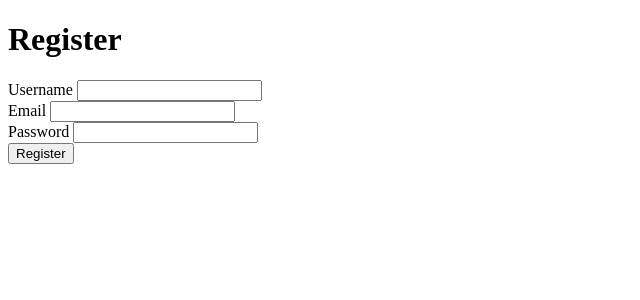
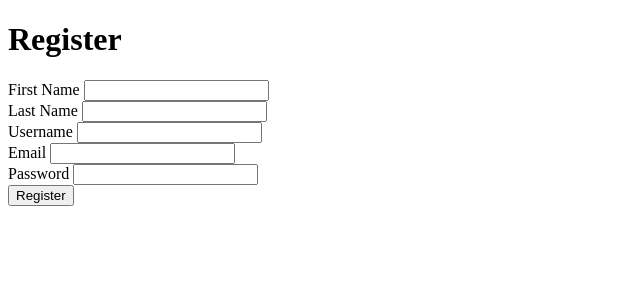
Before and after one commit to eduard-balamatiuc/financial-tracker-app, a Flask app: template back/templates/register.html in a window 1280 px wide. Shown: the top 300 px of the page, without its empty margins (0-640 px from the left). Run offline with Flask 3, Linux system fonts and the light colour scheme; the template is opened without the code that fills it: values that come from a table or form of the project are taken from there, others are empty.

Commit message:
update user information

```diff
--- a/back/routes/user_routes.py
+++ b/back/routes/user_routes.py
@@ -14,7 +14,10 @@ from wtforms.validators import DataRequired, Email, EqualTo
 user_routes = Blueprint("user_routes", __name__)
 salt = b'$2b$12$6HZE54Ds61FGKBTVFUFZIO'
 print(salt)
+
 class RegistrationForm(FlaskForm):
+    first_name = StringField('First Name', validators=[DataRequired()])
+    last_name = StringField('Last Name', validators=[DataRequired()])
     user_name = StringField('Username', validators=[DataRequired()])
     email = StringField('Email', validators=[DataRequired(), Email()])
     password = PasswordField('Password', validators=[DataRequired(), EqualTo('confirm', message='Passwords must match')])
@@ -24,20 +27,28 @@ class RegistrationForm(FlaskForm):
 @user_routes.route('/register', methods=['GET', 'POST'])
 def register():
     form = RegistrationForm()
-    data = form.data
-    existing_user = User.query.filter_by(user_name=data['user_name']).first()
-    print(f"existing_user:", existing_user)
-    if existing_user is None:
-        password = data['password'].encode('utf-8')
-        password_hash = User.set_password(password)
-        new_user = User(user_ID = 3, user_name=data['user_name'], email=data['email'], password_hash=password_hash)
-        db.session.add(new_user)
-        db.session.commit()
-        print('User added successfully')
-    else:
-        print('User already exists')
+    if request.method == 'POST':
+        data = form.data
+        existing_user = User.query.filter_by(user_name=data['user_name']).first()
+        if existing_user is None:
+            print('data:', data)
+            password = data['password'].encode('utf-8')
+            password_hash = User.set_password(password)
+            new_user = User(
+                first_name=data['first_name'],
+                last_name=data['last_name'],
+                user_name=data['user_name'],
+                email=data['email'],
+                password_hash=password_hash
+            )
+            print(f"this is the new user: {new_user}")
+            db.session.add(new_user)
+            db.session.commit()
+            return jsonify({'message': 'User registered successfully!'}), 201
+        else:
+            return jsonify({'message': 'User already exists'}), 400
 
-    return jsonify({'message': 'User registered successfully!'}), 201
+    return render_template('register.html', form=form)
 
 
 @user_routes.route('/login', methods=['GET', 'POST'])
--- a/back/templates/register.html
+++ b/back/templates/register.html
@@ -7,6 +7,12 @@
     <h1>Register</h1>
     <form method="POST" action="{{ url_for('main_routes.user_routes.register') }}">
         {{ form.csrf_token }}
+        <label for="first_name">First Name</label>
+        {{ form.first_name }}
+        <br>
+        <label for="last_name">Last Name</label>
+        {{ form.last_name }}
+        <br>
         <label for="user_name">Username</label>
         {{ form.user_name }}
         <br>
```
Also changed, not shown: back/models/user.py (+5 -2 lines).
